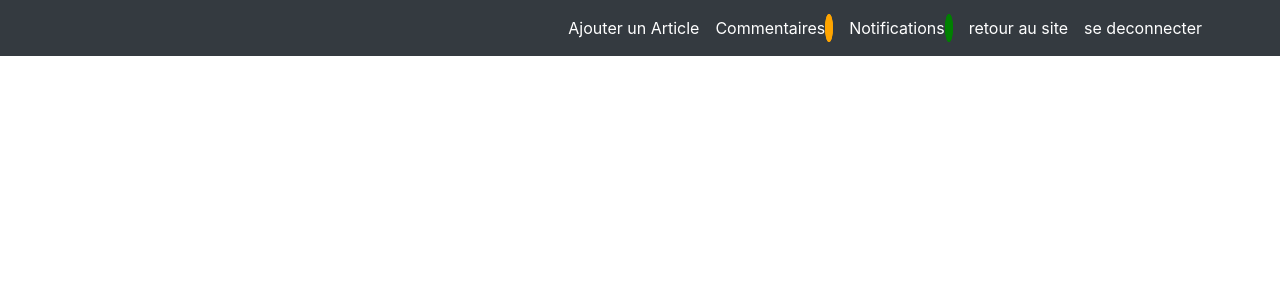
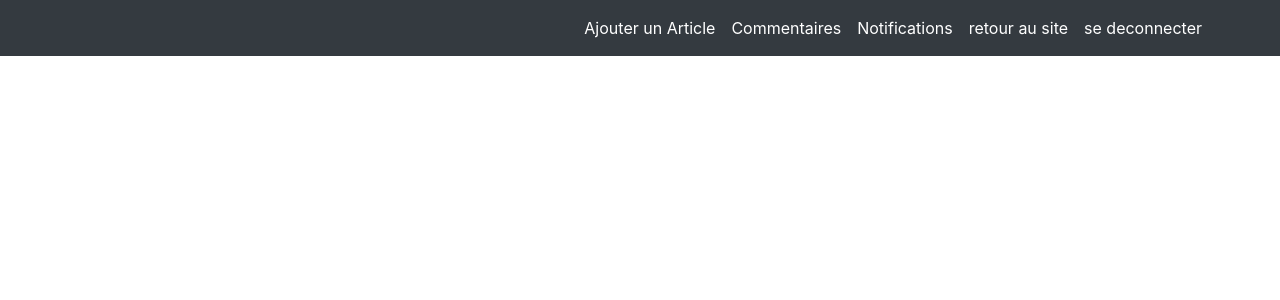
Before and after one commit to katellF/jean-forteroche, a PHP site: page /view/template_backend.php in a window 1280 px wide. Shown: the top 300 px of the page. Run offline with PHP 8.4, Linux system fonts and the light colour scheme; the template is opened without the code that fills it, so the values that code supplies are empty.

Commit message:
template_backend css

```diff
--- a/view/template_backend.php
+++ b/view/template_backend.php
@@ -15,28 +15,36 @@
 
 <body>
 <header class="container">
+    <nav class="navbar fixed-top navbar-expand-lg navbar-dark bg-dark">
+        <div class="container">
+            <button class="navbar-toggler" type="button" data-toggle="collapse" data-target="#navbarTogglerDemo03"
+                    aria-controls="navbarTogglerDemo03" aria-expanded="false" aria-label="Toggle navigation">
+                <span class="navbar-toggler-icon"></span>
+            </button>
 
-    <nav class="navbar fixed-top  navbar-expand-lg navbar-dark bg-dark">
-        <div class="container">
-            <div class="collapse navbar-collapse row justify-content-end" id="navbarNavDropdown">
-                <ul class="navbar-nav">
-                    <li class="nav-item active">
-                        <a class="nav-link" href="index.php?action=addpost">Ajouter un Article <span class="sr-only">(current)</span></a>
+            <div class=" collapse navbar-collapse row justify-content-end menu_burger" id="navbarTogglerDemo03">
+                <ul class="navbar-nav mt-2 mt-lg-0">
+                    <li class="nav-item active border_nav color_link">
+                        <a class="nav-link color_link" href="index.php?action=home">Ajouter un Article<span class="sr-only">(current)</span></a>
                     </li>
-                    <li class="nav-item active">
-                        <a class="nav-link" href="index.php?action=moderation">Commentaires <span class="border border-primary rounded-circle circle-comment"><?= $pendingComment ?></span></a>
+                    <li class="nav-item active border_nav color_link">
+
+                        <a class="nav-link color_link" href="index.php?action=writer">Commentaires</a>
+
+                    <li class="nav-item active border_nav color_link">
+
+                        <a class="nav-link color_link" href="index.php?action=listPosts">Notifications</a>
                     </li>
-                    <li class="nav-item active">
-                        <a class="nav-link" href="index.php?action=adminNotification">Notifications <span class="border border-primary rounded-circle circle-notif"><?= $unreadNotif ?></span></a>
-                    </li>
-                    <li class="nav-item active">
-                        <a class="nav-link" href="index.php?action=home">retour au site</a>
+                    <li class="nav-item active border_nav">
+
+                        <a class="nav-link color_link" href="index.php?action=contact">retour au site</a>
                     </li>
                     <li class="nav-item active">
                         <a class="nav-link" href="index.php?action=logout">se deconnecter</a>
                     </li>
                 </ul>
             </div>
+
         </div>
     </nav>
 </header>
```
